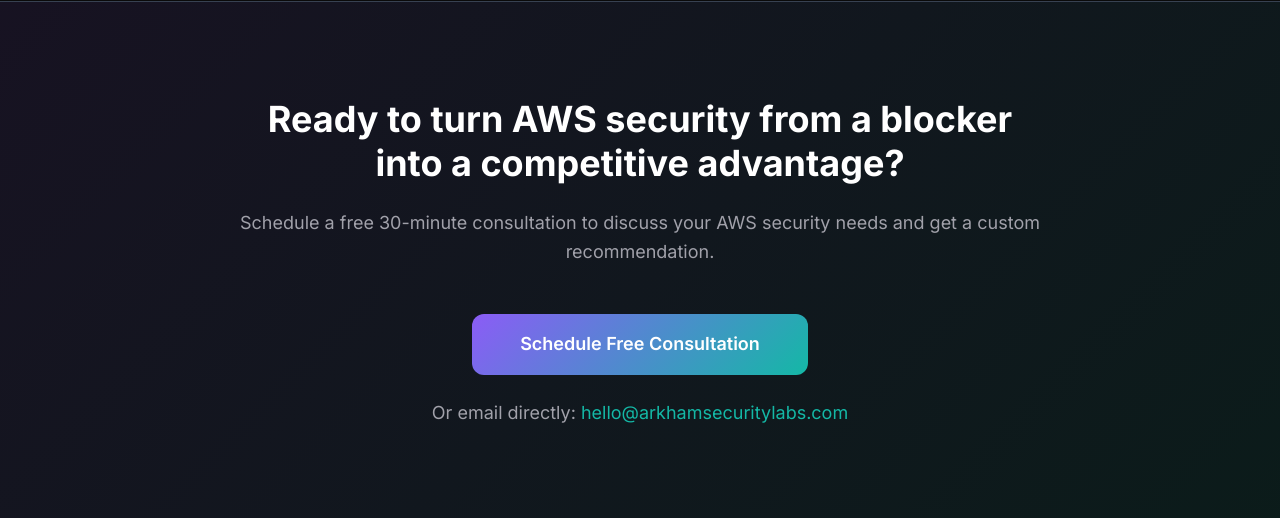
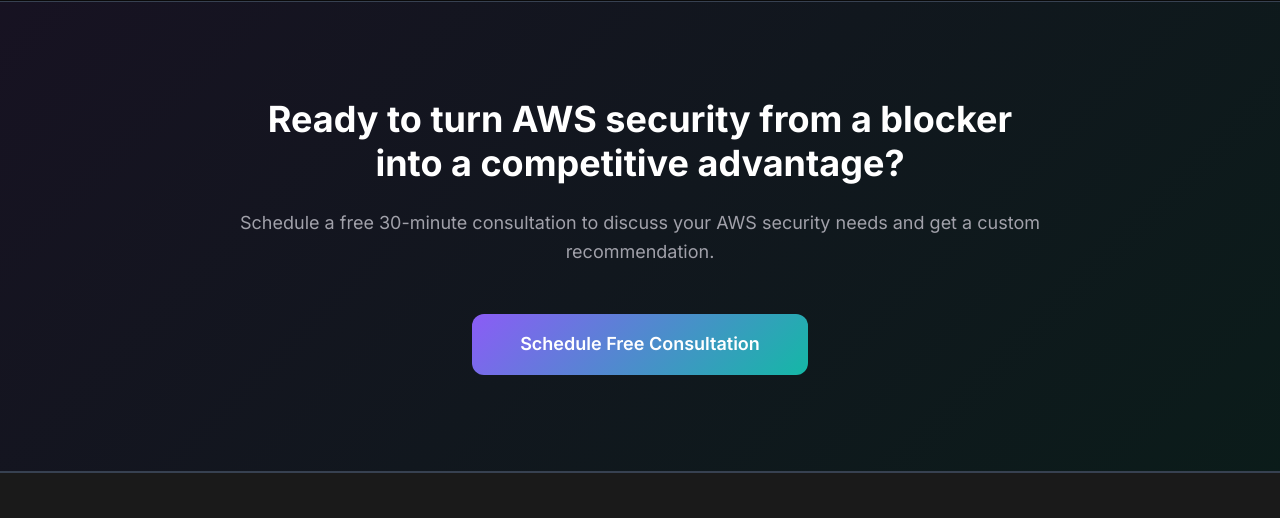
Before and after one commit to MattMarked/arkham-security-labs, a website built with Vite: page index.html in a window 1280 px wide. Shown: the part 6242-6760 px from the top of the page. Built offline with nearby package versions, Linux system fonts and the light colour scheme.

Commit message:
Fix email

```diff
--- a/index.html
+++ b/index.html
@@ -278,10 +278,7 @@
                 <h2>Ready to turn AWS security from a blocker into a competitive advantage?</h2>
                 <p>Schedule a free 30-minute consultation to discuss your AWS security needs and get a custom recommendation.</p>
                 <div class="cta-buttons">
-                    <a href="mailto:hello@arkhamsecuritylabs.com" class="btn-primary">Schedule Free Consultation</a>
-                    <div class="contact-info">
-                        <p>Or email directly: <a href="mailto:hello@arkhamsecuritylabs.com">hello@arkhamsecuritylabs.com</a></p>
-                    </div>
+                    <a href="mailto:mattiamarchiani@gmail.com" class="btn-primary">Schedule Free Consultation</a>
                 </div>
             </div>
         </div>
```
